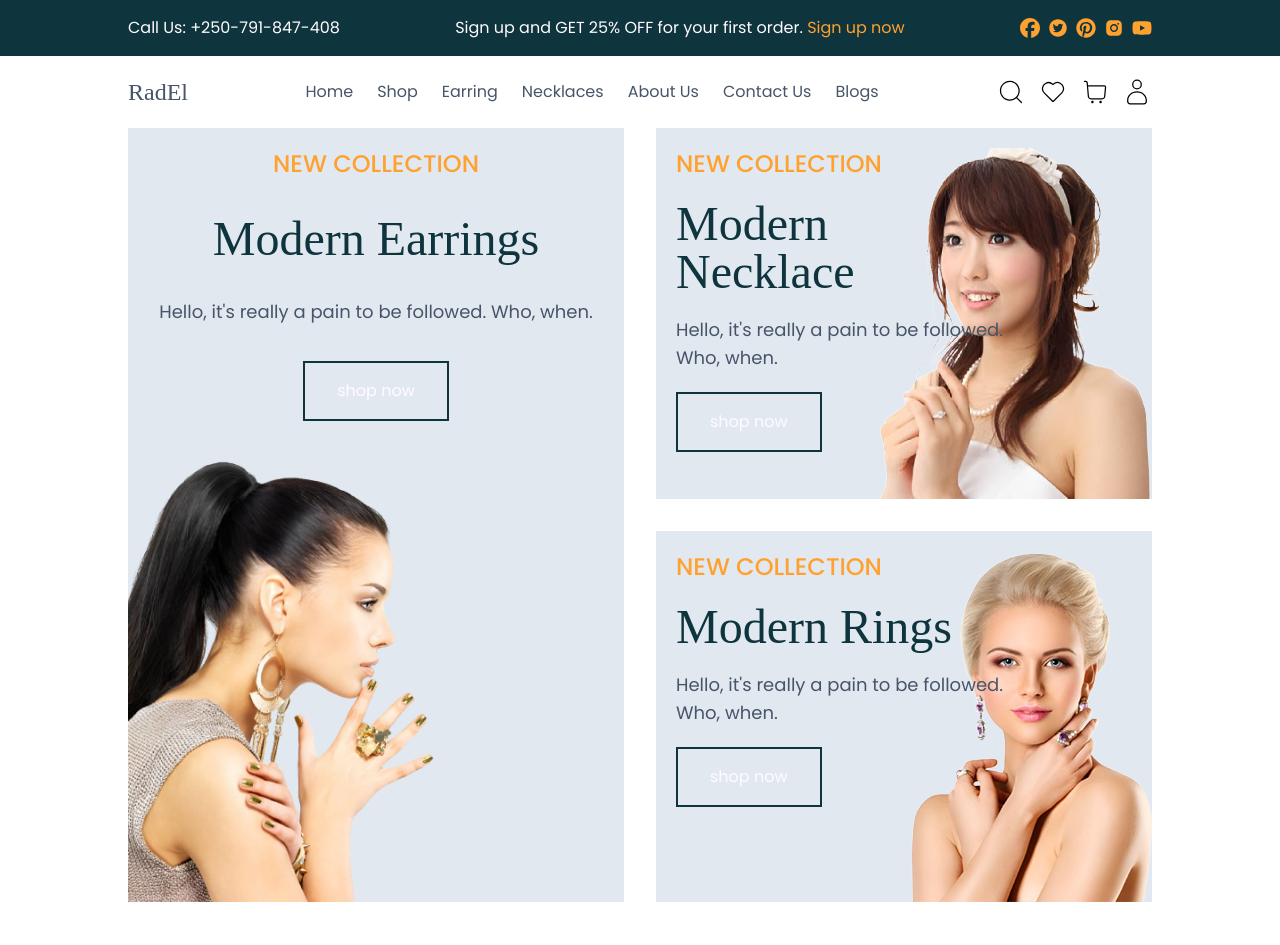
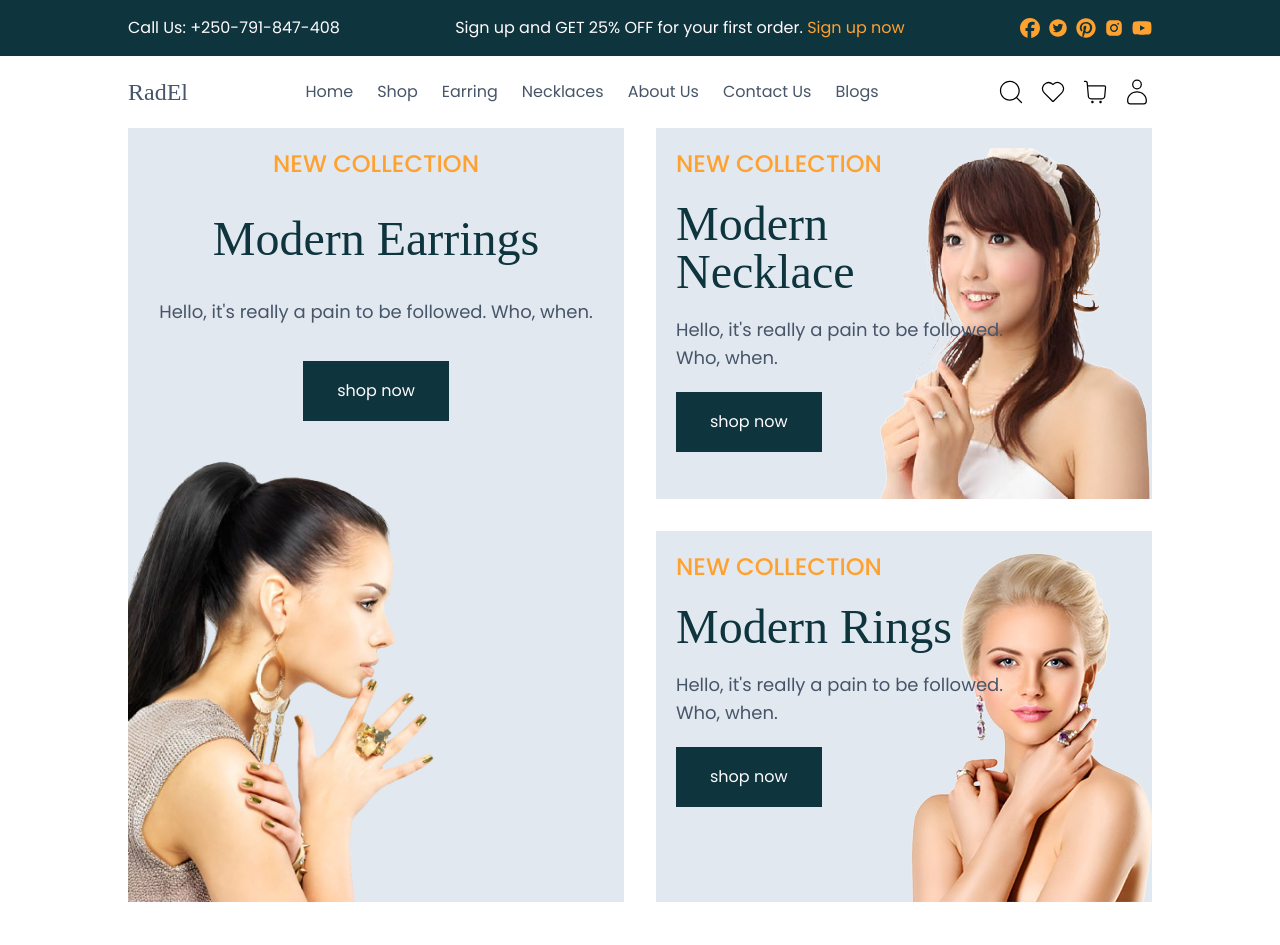
Before and after one commit to nshiziw/RadEL, a React (Vite) app: page / in a window 1280 px wide. Shown: the top 945 px of the page. Built offline with nearby package versions, Linux system fonts and the light colour scheme; a web font is replaced by a local one.

Commit message:
development

```diff
--- a/src/pages/Home.jsx
+++ b/src/pages/Home.jsx
@@ -17,7 +17,7 @@ const Home = () => {
           <h1 className="text-gold uppercase text-2xl font-medium">new collection</h1>
           <h1 className="font-italiana capitalize text-5xl text-navy-green">modern earrings</h1>
           <p className="text-slate-600 text-lg">Hello, it&apos;s really a pain to be followed. Who, when.</p>
-          <Button className="w-fit self-center hover:text-navy-green border-2 border-navy-green hover:bg-transparent" label="shop now" />
+          <Button className="w-fit self-center hover:text-navy-green border-2 border-navy-green bg-navy-green hover:bg-snow" label="shop now" />
           <img className="w-[90%] aspect-square object-cover self-start" src={heroEarring} alt="" />
         </div>
         <div className="bg-slate-200 hover:bg-slate-400 transition duration-500 pt-5 pl-5 relative flex justify-end">
@@ -25,7 +25,7 @@ const Home = () => {
             <h1 className="text-gold uppercase text-2xl font-medium">new collection</h1>
             <h1 className="font-italiana capitalize text-5xl text-navy-green">modern necklace</h1>
             <p className="text-slate-600 text-lg">Hello, it&apos;s really a pain to be followed. <br /> Who, when.</p>
-            <Button className="w-fit hover:text-navy-green border-2 border-navy-green hover:bg-transparent" label="shop now" />
+            <Button className="w-fit hover:text-navy-green border-2 border-navy-green bg-navy-green hover:bg-snow" label="shop now" />
           </div>
           <img className="" src={heroNecklace} alt="" />
         </div>
@@ -34,7 +34,7 @@ const Home = () => {
             <h1 className="text-gold uppercase text-2xl font-medium">new collection</h1>
             <h1 className="font-italiana capitalize text-5xl text-navy-green">modern rings</h1>
             <p className="text-slate-600 text-lg">Hello, it&apos;s really a pain to be followed. Who, when.</p>
-            <Button className="w-fit hover:text-navy-green border-2 border-navy-green hover:bg-transparent" label="shop now" />
+            <Button className="w-fit hover:text-navy-green border-2 border-navy-green bg-navy-green hover:bg-snow" label="shop now" />
           </div>
           <img className="h-3/4 " src={heroRing} alt="" />
         </div>
```
